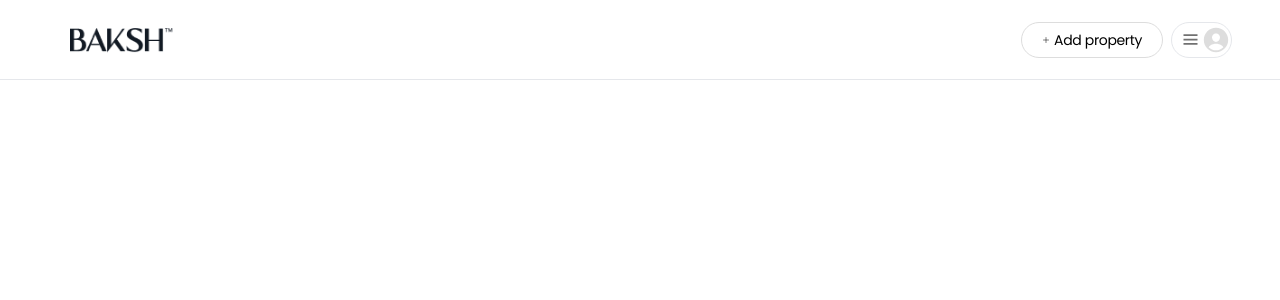
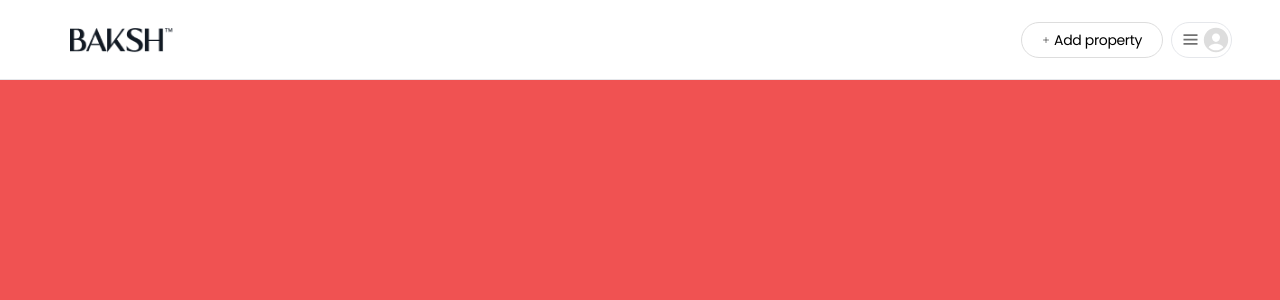
Before and after one commit to MuhammadKhan3/Airnub, a React (Create React App) app: page / in a window 1280 px wide. Shown: the top 300 px of the page. Built offline with nearby package versions, Linux system fonts and the light colour scheme; what tailwind-gradient-mask-image would draw is missing.

Commit message:
navigation55

```diff
--- a/src/App.js
+++ b/src/App.js
@@ -5,7 +5,7 @@ import Home from './pages/home/home';
 
 function App() {
   return (
-  <div className='w-full h-[100vh]'>
+  <div className='w-full h-[100vh] bg-red-500'>
     <Home/>
   </div>
 
--- a/src/pages/home/home.jsx
+++ b/src/pages/home/home.jsx
@@ -10,7 +10,7 @@ const Home=()=>{
         <HomeHeader/>
         {/* <HomeContent/> */}
         {/* <div className="mt-4"> */}
-          {/* <BottomNavigation/> */}
+          <BottomNavigation/>
         {/* </div> */}
     </div>
         )
```
